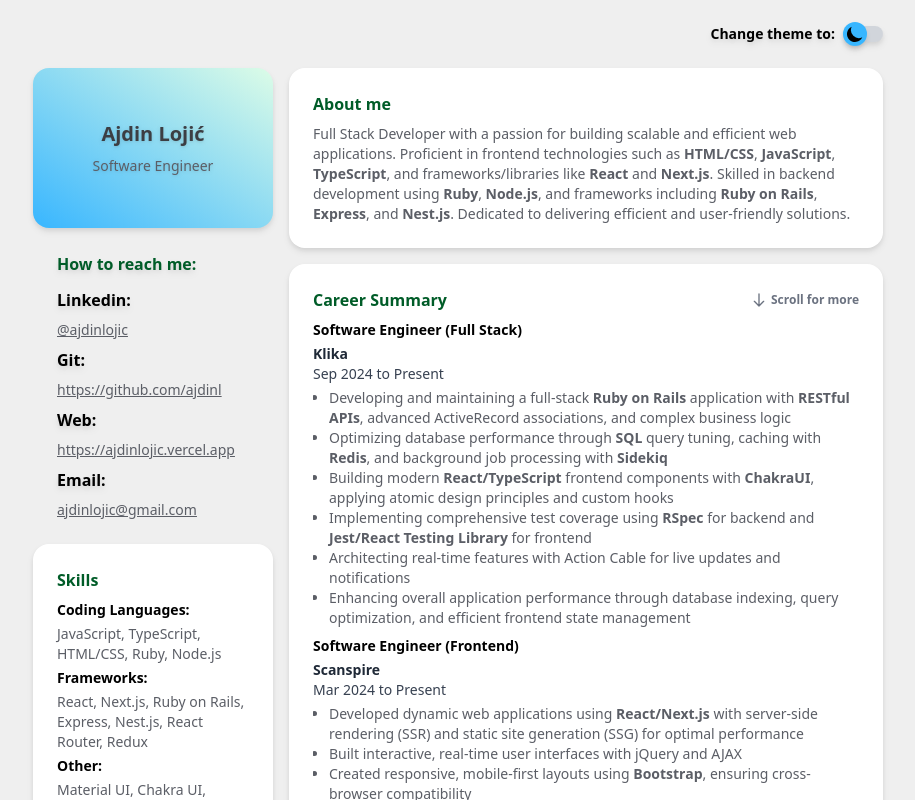
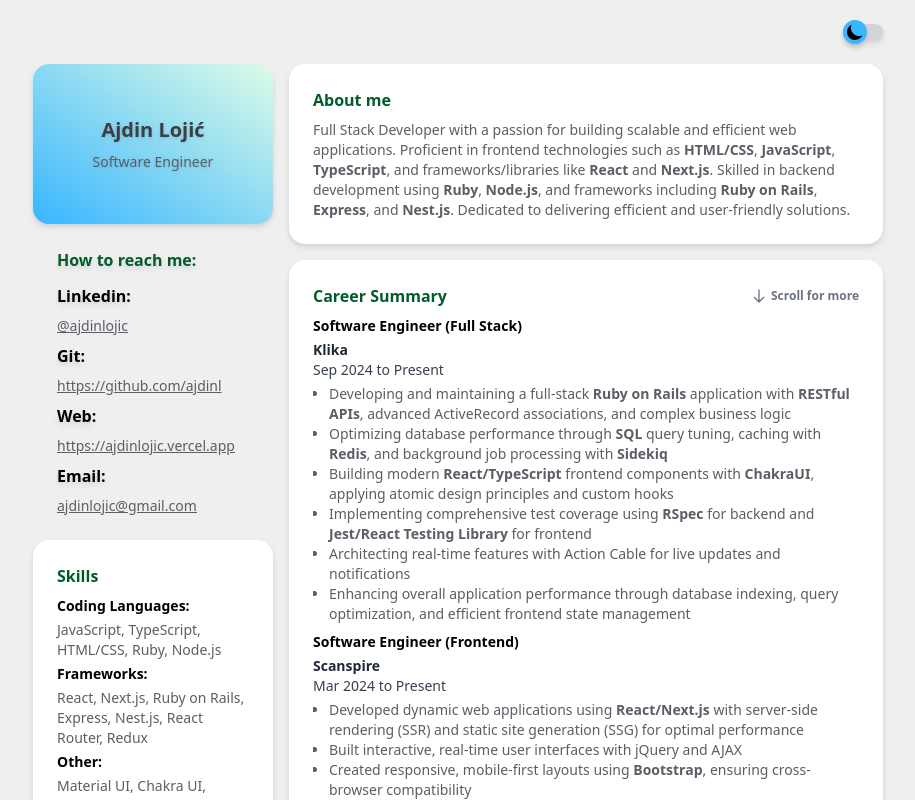
Before and after one commit to ajdinl/PortfolioNextTailwind, a Next.js app: page / in a window 1280 px wide. Shown: the top 800 px of the page, without its empty margins (182-1097 px from the left). Built offline with nearby package versions, Linux system fonts and the light colour scheme.

Commit message:
Refactor theme handling by replacing Button component with ThemeToggle; introduce ThemeWrapper for consistent theme context in layout.

```diff
--- a/app/_components/Button.jsx
+++ /dev/null
@@ -1,19 +0,0 @@
-'use client';
-
-import { useTheme } from 'next-themes';
-import { MoonIcon, SunIcon } from '@heroicons/react/solid';
-
-export default function Button() {
-    const { theme, setTheme } = useTheme();
-
-    return (
-        <div className='flex flex-row items-center space-x-2 text-base lg:text-sm mb-6 justify-end dark:bg-[#252525] bg-mybackground'>
-            <div className='dark:text-[#9c9ea3] font-bold drop-shadow-md hidden lg:block'>Change theme to:</div>
-            <div className='w-10 h-4 flex items-center bg-gray-300 rounded-full drop-shadow-md cursor-pointer' onClick={() => setTheme(theme === 'dark' ? 'light' : 'dark')}>
-                <div className={`w-5 h-5 md:w-6 md:h-6 rounded-full bg-myblue shadow-md transform transition ${theme === 'dark' ? 'translate-x-5' : ''}`}>
-                    {theme === 'dark' ? <SunIcon className='h-4 md:h-5 w-5 mt-0 sm:mt-0.5 ml-0 sm:ml-0.5 text-yellow-500' /> : <MoonIcon className='h-4 md:h-5 w-5 mt-0 sm:mt-0.5 ml-0 sm:ml-0.5 text-black' />}
-                </div>
-            </div>
-        </div>
-    );
-}
--- a/app/_components/HomePage.jsx
+++ b/app/_components/HomePage.jsx
@@ -1,19 +1,17 @@
 'use client';
 
-import Button from '@components/Button';
+import ThemeToggle from '@components/ThemeToggle';
 import Info from '@components/Info';
 import Personal from '@components/Personal';
 import Career from '@components/Career';
-import { ThemeProvider } from 'next-themes';
 import MobileBottom from './MobileBottom';
 
 export default function HomePage({ data }) {
     const { info, personal, career } = data;
 
     return (
-        <ThemeProvider attribute='class' defaultTheme='light' enableSystem={false}>
         <div className='p-6 lg:px-0'>
-                <Button />
+            <ThemeToggle />
             <div className='grid grid-cols-1 md:grid-cols-[0fr_2fr] gap-0 md:gap-4 w-full justify-center text-base sm:text-lg lg:text-base dark:bg-[#252525] bg-mybackground'>
                 <Info infoData={info} personalData={personal} />
                 <div className='space-y-4'>
@@ -23,6 +21,5 @@ export default function HomePage({ data }) {
                 </div>
             </div>
         </div>
-        </ThemeProvider>
     );
 }
--- /dev/null
+++ b/app/_components/ThemeToggle.jsx
@@ -0,0 +1,46 @@
+'use client';
+
+import { useTheme } from 'next-themes';
+import { MoonIcon, SunIcon } from '@heroicons/react/solid';
+import { useEffect, useState } from 'react';
+
+export default function ThemeToggle() {
+    const { theme, setTheme } = useTheme();
+    const [mounted, setMounted] = useState(false);
+
+    useEffect(() => {
+        setMounted(true);
+    }, []);
+
+    const handleThemeToggle = () => {
+        setTheme(theme === 'dark' ? 'light' : 'dark');
+    };
+
+    const isDarkMode = mounted && theme === 'dark';
+    const isReady = mounted;
+
+    return (
+        <div className='flex items-center justify-end gap-2 mb-6 text-base lg:text-sm dark:bg-[#252525] bg-mybackground'>
+            <button
+                type='button'
+                onClick={isReady ? handleThemeToggle : undefined}
+                disabled={!isReady}
+                className={`
+                    relative flex items-center w-10 h-4 bg-gray-300 rounded-full drop-shadow-md
+                    ${isReady ? 'cursor-pointer hover:bg-gray-400 transition-colors' : 'cursor-default'}
+                `}
+                aria-label={`Switch to ${isDarkMode ? 'light' : 'dark'} mode`}
+            >
+                <div
+                    className={`
+                        flex items-center justify-center w-5 h-5 md:w-6 md:h-6
+                        bg-myblue rounded-full shadow-md transform transition-transform duration-200
+                        ${isDarkMode ? 'translate-x-5' : 'translate-x-0'}
+                    `}
+                >
+                    {isDarkMode ? <SunIcon className='w-4 h-4 md:w-5 md:h-5 text-yellow-500' /> : <MoonIcon className='w-4 h-4 md:w-5 md:h-5 text-black' />}
+                </div>
+            </button>
+        </div>
+    );
+}
--- /dev/null
+++ b/app/_components/ThemeWrapper.jsx
@@ -0,0 +1,11 @@
+'use client';
+
+import { ThemeProvider } from 'next-themes';
+
+export default function ThemeWrapper({ children }) {
+    return (
+        <ThemeProvider attribute='class' defaultTheme='light' enableSystem={false}>
+            {children}
+        </ThemeProvider>
+    );
+}
--- a/app/layout.jsx
+++ b/app/layout.jsx
@@ -1,4 +1,5 @@
 import '@/styles/globals.css';
+import ThemeWrapper from '@/app/_components/ThemeWrapper';
 
 export const metadata = {
     title: 'Ajdin Lojic | Full Stack Web Developer (React, Node.js, Ruby on Rails)',
@@ -39,20 +40,10 @@ export default function RootLayout({ children }) {
                 <meta name='author' content={metadata.author} />
                 <meta name='google-site-verification' content={metadata.googleSiteVerification} />
                 <link rel='icon' href={metadata.icon} />
-                <script
-                    dangerouslySetInnerHTML={{
-                        __html: `
-              try {
-                const theme = localStorage.getItem('theme') || 'light';
-                document.documentElement.classList.toggle('dark', theme === 'dark');
-              } catch (e) {
-                document.documentElement.classList.remove('dark');
-              }
-            `,
-                    }}
-                />
             </head>
-            <body>{children}</body>
+            <body>
+                <ThemeWrapper>{children}</ThemeWrapper>
+            </body>
         </html>
     );
 }
```
Lines whose indentation alone changed are shown as unchanged.
